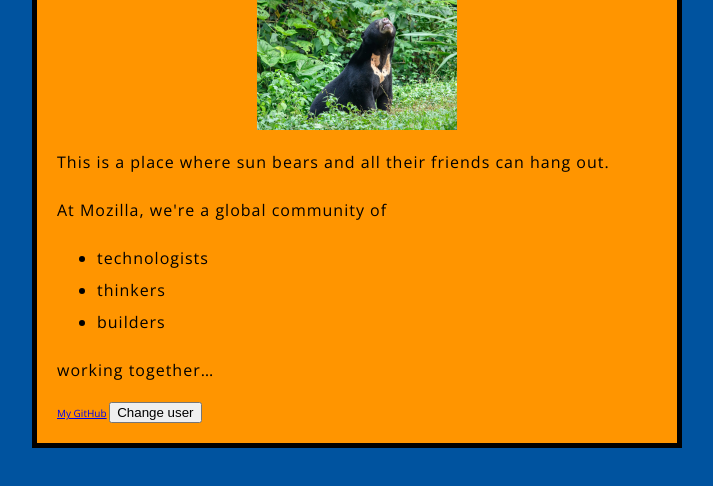
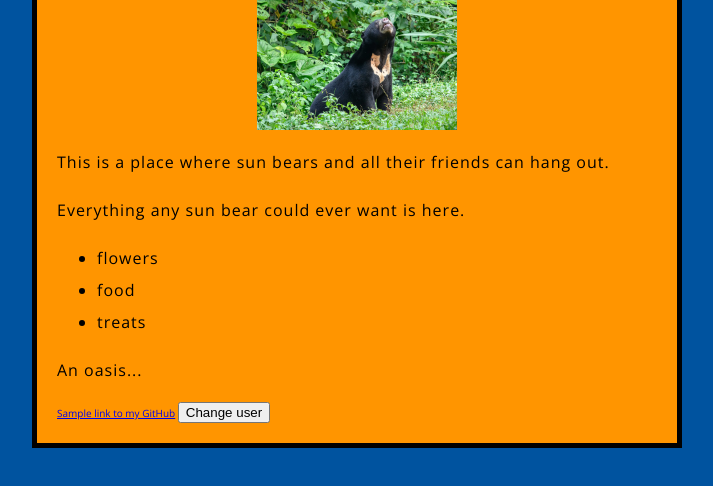
Before and after one commit to jeblanchard/jeblanchard.github.io, a plain HTML site: page index.html in a window 1280 px wide. Shown: the part 130-616 px from the top of the page, without its empty margins (283-996 px from the left). Drawn offline with nearby package versions, Linux system fonts and the light colour scheme.

Commit message:
removed mozilla stuff

```diff
--- a/index.html
+++ b/index.html
@@ -20,17 +20,18 @@
 
     <p>This is a place where sun bears and all their friends can hang out.</p>
 
-    <p>At Mozilla, we're a global community of</p>
+    <p>Everything any sun bear could ever want is here.</p>
     <ul>
-      <li>technologists</li>
-      <li>thinkers</li>
-      <li>builders</li>
+      <li>flowers</li>
+      <li>food</li>
+      <li>treats</li>
     </ul>
-    <p>working together…</p>
+    <p>An oasis...</p>
 
-    <a href="https://github.com/jeblanchard">My GitHub</a>
+    <a href="https://github.com/jeblanchard">Sample link to my GitHub</a>
 
     <button>Change user</button>
+
     <script src="scripts/main.js"></script>
 
   </body>
```
